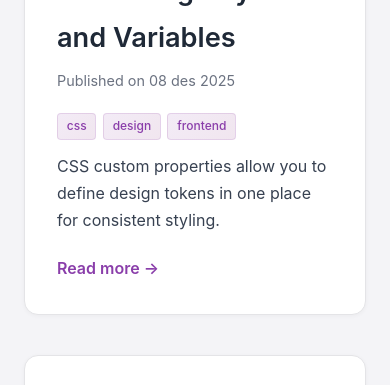
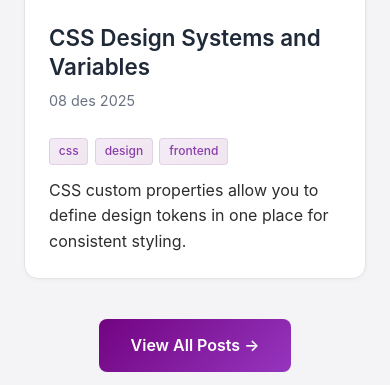
Before and after one commit to Clockert/personal-blog, a Flask app: page / in a window 390 px wide. Shown: the part 2148-2533 px from the top of the page. Run offline with Flask 3, Linux system fonts and the light colour scheme; data comes from the database, SQL or seed files in the repository.

Commit message:
Add hero and featured posts to home, restructure blog routes
Introduces a hero section and featured posts on the home page, moving the main blog listing to a new /blog route with its own template and improved grid layout. Updates all post-related routes and links to use /blog instead of /post, and adjusts tag filtering and navigation accordingly. Enhances CSS for hero, featured posts, and responsive grids.

```diff
--- a/app.py
+++ b/app.py
@@ -42,9 +42,18 @@ def norwegian_date_filter(date_string):
 ADMIN_USERNAME = os.getenv('ADMIN_USERNAME')
 ADMIN_PASSWORD = os.getenv('ADMIN_PASSWORD')
 
-# Home page route
+# Landing page route
 @app.route('/')
 def home():
+    """Landing page with hero section and featured posts"""
+    # Get the 3 most recent posts for featured section
+    featured_posts = get_all_posts(sort_by='date_desc', limit=3)
+    return render_template('home.html', featured_posts=featured_posts)
+
+# Blog listing page route
+@app.route('/blog')
+def blog():
+    """Blog listing page with pagination, sorting, and filtering"""
     # Get sort parameter from query string, default to 'date_desc'
     sort_by = request.args.get('sort', 'date_desc')
 
@@ -65,7 +74,7 @@ def home():
     total_pages = (total_posts + per_page - 1) // per_page  # Ceiling division
 
     tags = get_all_tags()
-    return render_template('home.html',
+    return render_template('blog.html',
                          posts=posts,
                          tags=tags,
                          current_sort=sort_by,
@@ -82,9 +91,10 @@ def about():
 def page_not_found(e):
     return render_template('404.html'), 404
 
-# Individual post route
-@app.route('/post/<int:post_id>', methods=['GET', 'POST'])
-def post(post_id):
+# Individual blog post route
+@app.route('/blog/<int:post_id>', methods=['GET', 'POST'])
+def blog_post(post_id):
+    """Display individual blog post with comments"""
     post = get_post_by_id(post_id)
     if post is None:
         return "Post not found!", 404
@@ -99,7 +109,7 @@ def post(post_id):
             date = datetime.now().strftime('%Y-%m-%d %H:%M')
             create_comment(post_id, author, comment_text, date)
             flash('Comment added successfully!', 'success')
-            return redirect(url_for('post', post_id=post_id))
+            return redirect(url_for('blog_post', post_id=post_id))
         else:
             flash('Comment cannot be empty', 'error')
 
@@ -138,8 +148,9 @@ def logout():
     return redirect(url_for('home'))
 
 # Create new post route (GET shows form, POST saves post)
-@app.route('/post/new', methods=['GET', 'POST'])
+@app.route('/blog/new', methods=['GET', 'POST'])
 def new_post():
+    """Create a new blog post"""
     # Check if user is logged in
     if not session.get('logged_in'):
         flash('Please log in to create posts', 'error')
@@ -161,15 +172,16 @@ def new_post():
         create_post(title, date, content, excerpt, image_url, tags)
 
         flash('Post created successfully!', 'success')
-        return redirect(url_for('home'))
+        return redirect(url_for('blog'))
 
     # GET request - show the form with existing tags
     existing_tags = get_all_tags()
     return render_template('new_post.html', existing_tags=existing_tags)
 
 # Edit post route
-@app.route('/post/<int:post_id>/edit', methods=['GET', 'POST'])
+@app.route('/blog/<int:post_id>/edit', methods=['GET', 'POST'])
 def edit_post(post_id):
+    """Edit an existing blog post"""
     # Check if user is logged in
     if not session.get('logged_in'):
         flash('Please log in to edit posts', 'error')
@@ -194,15 +206,16 @@ def edit_post(post_id):
         update_post(post_id, title, date, content, excerpt, image_url, tags)
 
         flash('Post updated successfully!', 'success')
-        return redirect(url_for('post', post_id=post_id))
+        return redirect(url_for('blog_post', post_id=post_id))
 
     # GET request - show the form with existing data and existing tags
     existing_tags = get_all_tags()
     return render_template('edit_post.html', post=post, existing_tags=existing_tags)
 
 # Delete post route
-@app.route('/post/<int:post_id>/delete', methods=['POST'])
+@app.route('/blog/<int:post_id>/delete', methods=['POST'])
 def delete_post_route(post_id):
+    """Delete a blog post"""
     # Check if user is logged in
     if not session.get('logged_in'):
         flash('Please log in to delete posts', 'error')
@@ -212,7 +225,7 @@ def delete_post_route(post_id):
     delete_post(post_id)
 
     flash('Post deleted successfully!', 'success')
-    return redirect(url_for('home'))
+    return redirect(url_for('blog'))
 
 # Delete comment route
 @app.route('/comment/<int:comment_id>/delete', methods=['POST'])
--- a/static/style.css
+++ b/static/style.css
@@ -26,7 +26,7 @@
   --shadow-lg: 0 6px 14px rgba(0, 0, 0, 0.1);
 
   /* 📏 Layout */
-  --content-width: 850px;
+  --content-width: 1200px;
   --spacing-section: 3rem;
   --spacing-card: 2rem;
 
@@ -68,7 +68,7 @@ header {
 }
 
 .header-container {
-  max-width: 1400px;
+  max-width: var(--content-width);
   margin: 0 auto;
   display: flex;
   justify-content: space-between;
@@ -151,6 +151,10 @@ header {
     width: 100%;
     justify-content: center;
   }
+
+  .posts-grid {
+    grid-template-columns: 1fr;
+  }
 }
 
 /* MAIN CONTENT */
@@ -168,11 +172,17 @@ main {
 }
 
 /* POST CARD */
+.posts-grid {
+  display: grid;
+  grid-template-columns: repeat(2, 1fr);
+  gap: 2rem;
+  margin-bottom: 2rem;
+}
+
 .post-preview-link {
   text-decoration: none;
   color: inherit;
   display: block;
-  margin-bottom: 2.5rem;
 }
 
 .post-preview {
@@ -184,6 +194,9 @@ main {
   transition: transform 0.15s ease, box-shadow 0.2s ease;
   position: relative;
   cursor: pointer;
+  height: 100%;
+  display: flex;
+  flex-direction: column;
 }
 
 .post-preview-link:hover .post-preview {
@@ -207,6 +220,7 @@ main {
 .post-excerpt {
   margin-bottom: 1.3rem;
   color: #374151;
+  margin-top: auto;
 }
 
 /* Read More Link */
@@ -1062,3 +1076,209 @@ a.tag {
   font-weight: 500;
   font-size: 0.95rem;
 }
+
+/* HERO SECTION */
+.hero {
+  background: linear-gradient(
+    135deg,
+    var(--header-bg-start),
+    var(--header-bg-end)
+  );
+  color: white;
+  padding: 4rem 2rem;
+  border-radius: var(--radius-lg);
+  margin-bottom: var(--spacing-section);
+  box-shadow: var(--shadow-lg);
+}
+
+.hero-content {
+  max-width: 700px;
+  margin: 0 auto;
+  text-align: center;
+}
+
+.hero h1 {
+  font-size: 3rem;
+  margin-bottom: 1.5rem;
+  font-weight: 700;
+  line-height: 1.2;
+}
+
+.hero-description {
+  font-size: 1.2rem;
+  line-height: 1.8;
+  margin-bottom: 2.5rem;
+  opacity: 0.95;
+}
+
+.hero-actions {
+  display: flex;
+  gap: 1rem;
+  justify-content: center;
+  flex-wrap: wrap;
+}
+
+.btn-hero-primary {
+  background: white;
+  color: var(--color-accent);
+  text-decoration: none;
+  padding: 0.9rem 2rem;
+  border-radius: var(--radius-md);
+  font-weight: 600;
+  font-size: 1.05rem;
+  transition: transform 0.2s, box-shadow 0.2s;
+  box-shadow: 0 4px 12px rgba(0, 0, 0, 0.15);
+}
+
+.btn-hero-primary:hover {
+  transform: translateY(-3px);
+  box-shadow: 0 6px 16px rgba(0, 0, 0, 0.2);
+}
+
+.btn-hero-secondary {
+  background: rgba(255, 255, 255, 0.15);
+  color: white;
+  text-decoration: none;
+  padding: 0.9rem 2rem;
+  border-radius: var(--radius-md);
+  font-weight: 600;
+  font-size: 1.05rem;
+  transition: background 0.2s, transform 0.2s;
+  border: 2px solid rgba(255, 255, 255, 0.3);
+}
+
+.btn-hero-secondary:hover {
+  background: rgba(255, 255, 255, 0.25);
+  transform: translateY(-2px);
+}
+
+/* FEATURED POSTS SECTION */
+.featured-posts {
+  margin-bottom: var(--spacing-section);
+}
+
+.featured-posts h2 {
+  color: var(--color-heading);
+  font-size: var(--font-size-h2);
+  margin-bottom: 2rem;
+  text-align: center;
+  font-weight: 600;
+}
+
+.featured-grid {
+  display: grid;
+  grid-template-columns: repeat(auto-fit, minmax(280px, 1fr));
+  gap: 2rem;
+  margin-bottom: 2.5rem;
+}
+
+.featured-post-link {
+  text-decoration: none;
+  color: inherit;
+  display: block;
+}
+
+.featured-post {
+  background: var(--color-card-bg);
+  border-radius: var(--radius-lg);
+  border: 1px solid var(--color-card-border);
+  box-shadow: var(--shadow-sm);
+  overflow: hidden;
+  transition: transform 0.2s, box-shadow 0.2s;
+  height: 100%;
+  display: flex;
+  flex-direction: column;
+}
+
+.featured-post-link:hover .featured-post {
+  transform: translateY(-6px);
+  box-shadow: var(--shadow-lg);
+}
+
+.featured-post-image {
+  width: 100%;
+  height: 200px;
+  overflow: hidden;
+}
+
+.featured-post-image img {
+  width: 100%;
+  height: 100%;
+  object-fit: cover;
+  transition: transform 0.3s;
+}
+
+.featured-post-link:hover .featured-post-image img {
+  transform: scale(1.05);
+}
+
+.featured-post-content {
+  padding: 1.5rem;
+  flex: 1;
+  display: flex;
+  flex-direction: column;
+}
+
+.featured-post h3 {
+  font-size: 1.4rem;
+  color: var(--color-heading);
+  margin-bottom: 0.5rem;
+  font-weight: 600;
+  line-height: 1.3;
+}
+
+.featured-post-excerpt {
+  color: var(--color-text);
+  line-height: 1.6;
+  margin-top: auto;
+  display: -webkit-box;
+  -webkit-line-clamp: 3;
+  line-clamp: 3;
+  -webkit-box-orient: vertical;
+  overflow: hidden;
+}
+
+.view-all-posts {
+  text-align: center;
+  margin-top: 2rem;
+}
+
+.btn-view-all {
+  display: inline-block;
+  background: linear-gradient(
+    135deg,
+    var(--header-bg-start),
+    var(--header-bg-end)
+  );
+  color: white;
+  text-decoration: none;
+  padding: 0.8rem 2rem;
+  border-radius: var(--radius-md);
+  font-weight: 600;
+  font-size: 1rem;
+  transition: transform 0.2s, box-shadow 0.2s;
+}
+
+.btn-view-all:hover {
+  transform: translateY(-2px);
+  box-shadow: var(--shadow-md);
+}
+
+/* Responsive adjustments */
+@media (max-width: 768px) {
+  .hero h1 {
+    font-size: 2rem;
+  }
+
+  .hero-description {
+    font-size: 1rem;
+  }
+
+  .hero {
+    padding: 3rem 1.5rem;
+  }
+
+  .featured-grid {
+    grid-template-columns: 1fr;
+  }
+}
--- a/templates/base.html
+++ b/templates/base.html
@@ -23,6 +23,7 @@
           </a>
           <nav class="main-nav">
             <a href="/">Home</a>
+            <a href="/blog">Blog</a>
             <a href="/about">About</a>
           </nav>
         </div>
--- a/templates/home.html
+++ b/templates/home.html
@@ -1,89 +1,61 @@
-{% extends "base.html" %} {% block title %}Home - My Blog{% endblock %} {% block
-content %}
-<div class="posts-container">
-  <div class="posts-header">
-    <h2>Recent Posts</h2>
-    {% if session.logged_in %}
-    <a href="/post/new" class="btn-new-post">+ New Post</a>
-    {% endif %}
-  </div>
+{% extends "base.html" %}
+{% block title %}Welcome - My Blog{% endblock %}
 
-  <!-- Filter and Sort Bar -->
-  <div class="filter-sort-bar">
-    <!-- Browse by Tags Section -->
-    {% if tags %}
-    <div class="tags-section">
-      <div class="tags-toggle-inline" onclick="toggleTags()">
-        <span class="material-symbols-outlined">label</span>
-        <span>Browse Tags</span>
-        <span class="material-symbols-outlined chevron" id="chevron">expand_more</span>
-      </div>
-      <div class="tags-list-inline" id="tagsList" style="display: none">
-        {% for tag in tags %}
-        <a href="/tag/{{ tag }}" class="tag tag-browse">{{ tag }}</a>
-        {% endfor %}
+{% block content %}
+<!-- Hero Section -->
+<section class="hero">
+  <div class="hero-content">
+    <h1>Welcome to My Blog</h1>
+    <p class="hero-description">
+      Exploring code, sharing insights, and documenting my journey as a developer.
+      Join me as I learn, build, and grow in the world of software development.
+    </p>
+    <div class="hero-actions">
+      <a href="/blog" class="btn-hero-primary">Read the Blog</a>
+      <a href="/about" class="btn-hero-secondary">About Me</a>
     </div>
   </div>
-    {% endif %}
+</section>
 
-    <!-- Sort Dropdown -->
-    <div class="sort-dropdown">
-      <label for="sortSelect">Sort by:</label>
-      <select id="sortSelect" onchange="window.location.href='/?sort=' + this.value">
-        <option value="date_desc" {% if current_sort == 'date_desc' %}selected{% endif %}>Newest First</option>
-        <option value="date_asc" {% if current_sort == 'date_asc' %}selected{% endif %}>Oldest First</option>
-        <option value="title_asc" {% if current_sort == 'title_asc' %}selected{% endif %}>Title (A-Z)</option>
-        <option value="title_desc" {% if current_sort == 'title_desc' %}selected{% endif %}>Title (Z-A)</option>
-      </select>
-    </div>
-  </div>
+<!-- Featured Posts Section -->
+<section class="featured-posts">
+  <h2>Featured Posts</h2>
 
-  {% for post in posts %}
-  <a href="/post/{{ post.id }}" class="post-preview-link">
-    <article class="post-preview">
+  {% if featured_posts %}
+  <div class="featured-grid">
+    {% for post in featured_posts %}
+    <a href="/blog/{{ post.id }}" class="featured-post-link">
+      <article class="featured-post">
         {% if post.image_url %}
-      <div class="post-image">
+        <div class="featured-post-image">
           <img src="{{ post.image_url }}" alt="{{ post.title }}" />
         </div>
         {% endif %}
 
-      <div class="post-heading">
+        <div class="featured-post-content">
           <h3>{{ post.title }}</h3>
-        <p class="post-meta">Published on {{ post.date|norwegian_date }}</p>
+          <p class="post-meta">{{ post.date|norwegian_date }}</p>
 
           {% if post.tags %}
           <div class="post-tags">
             {% for tag in post.tags.split(', ') %}
-          <span class="tag" onclick="event.stopPropagation(); event.preventDefault(); window.location.href='/tag/{{ tag }}';">{{ tag }}</span>
+            <span class="tag">{{ tag }}</span>
             {% endfor %}
           </div>
           {% endif %}
+
+          <p class="featured-post-excerpt">{{ post.excerpt }}</p>
         </div>
-
-      <p class="post-excerpt">{{ post.excerpt }}</p>
-
-      <span class="read-more">Read more →</span>
       </article>
     </a>
     {% endfor %}
+  </div>
 
-  <!-- Pagination Controls -->
-  {% if total_pages > 1 %}
-  <div class="pagination">
-    {% if page > 1 %}
-    <a href="/?page={{ page - 1 }}&sort={{ current_sort }}" class="pagination-btn">← Previous</a>
+  <div class="view-all-posts">
+    <a href="/blog" class="btn-view-all">View All Posts →</a>
+  </div>
   {% else %}
-    <span class="pagination-btn disabled">← Previous</span>
+  <p class="no-posts">No posts yet. Check back soon!</p>
   {% endif %}
-
-    <span class="pagination-info">Page {{ page }} of {{ total_pages }}</span>
-
-    {% if page < total_pages %}
-    <a href="/?page={{ page + 1 }}&sort={{ current_sort }}" class="pagination-btn">Next →</a>
-    {% else %}
-    <span class="pagination-btn disabled">Next →</span>
-    {% endif %}
-  </div>
-  {% endif %}
-</div>
+</section>
 {% endblock %}
--- a/templates/post.html
+++ b/templates/post.html
@@ -10,12 +10,12 @@
 
       {% if session.logged_in %}
       <div class="post-actions">
-        <a href="/post/{{ post.id }}/edit" class="btn-icon" title="Edit post">
+        <a href="/blog/{{ post.id }}/edit" class="btn-icon" title="Edit post">
           <span class="material-symbols-outlined">edit</span>
         </a>
         <form
           method="POST"
-          action="/post/{{ post.id }}/delete"
+          action="/blog/{{ post.id }}/delete"
           style="display: inline"
           onsubmit="return confirm('Are you sure you want to delete this post?');"
         >
@@ -41,7 +41,7 @@
 
     <div class="post-content">{{ post.content }}</div>
 
-    <a href="/" class="back-link">← Back to all posts</a>
+    <a href="/blog" class="back-link">← Back to all posts</a>
   </article>
 
   <!-- Comments Section -->
```
Also changed, not shown: templates/blog.html (added, +91 -0 lines), templates/tag_filter.html (+9 -5 lines). Lines whose indentation alone changed are shown as unchanged.
